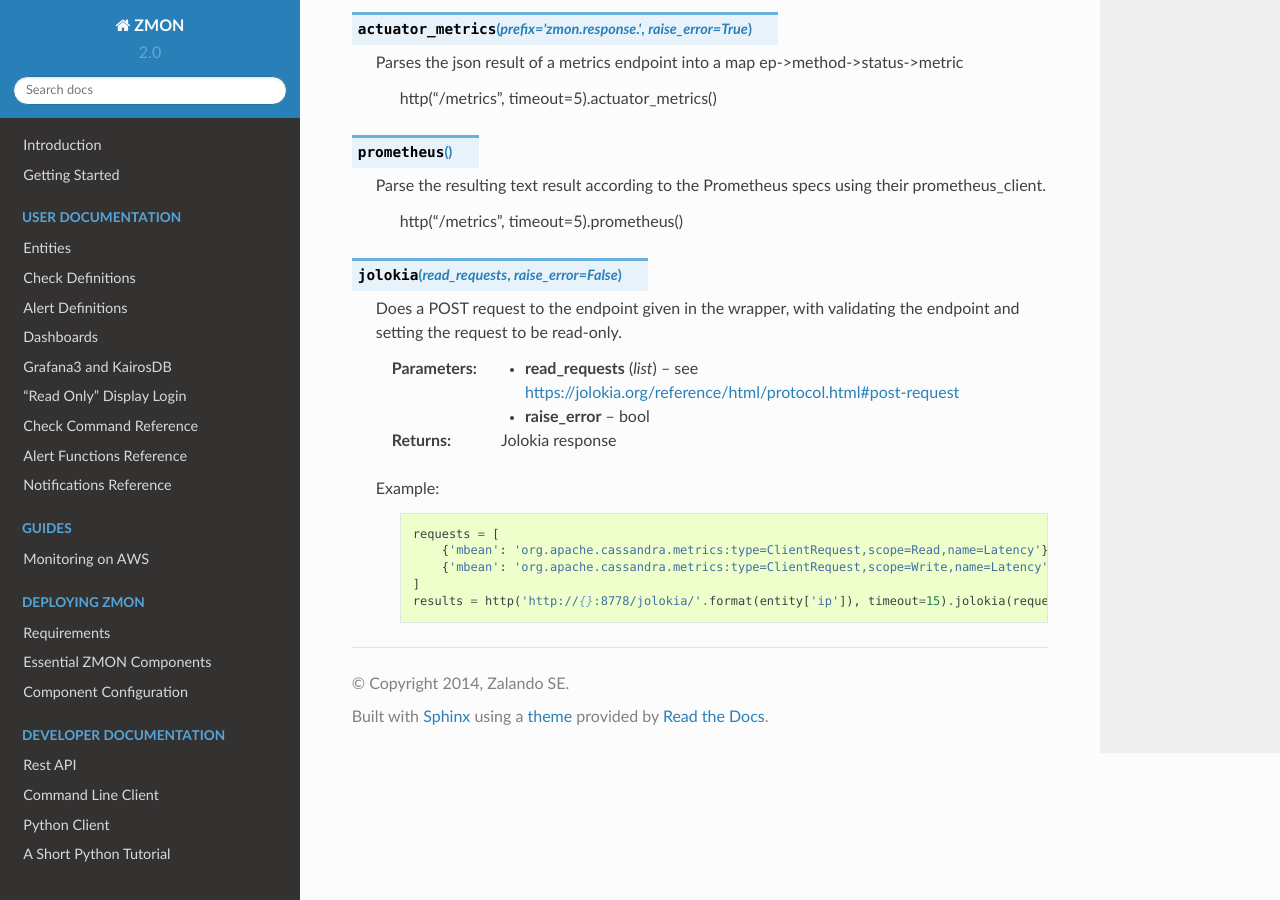
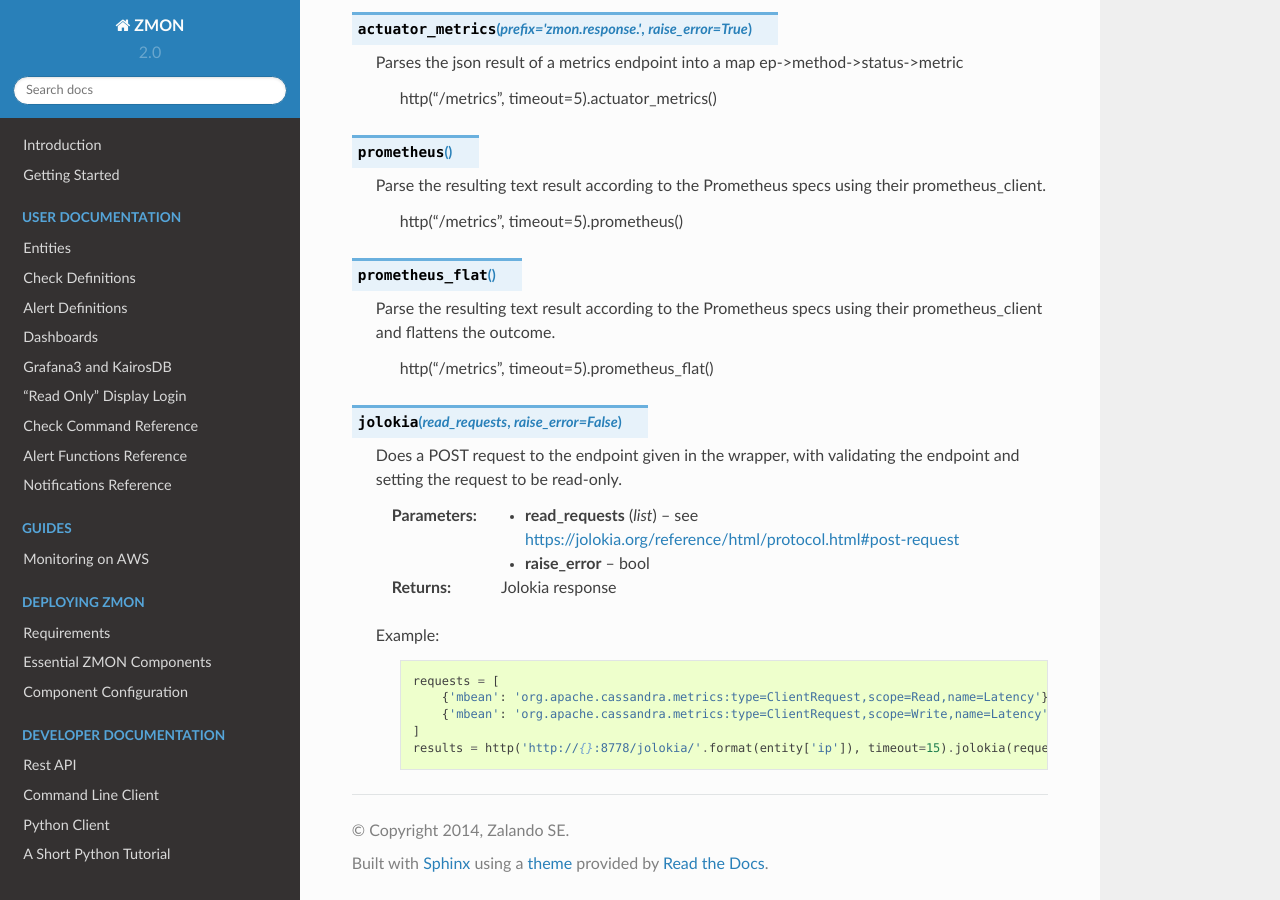
Before and after one commit to zalando-zmon/zmon-docs, a Sphinx documentation site: the page built from docs/user/check-ref/http_wrapper.rst, in a window 1280 px wide and 900 px high, scrolled down 2251 px. Built offline with Sphinx 7.4.7 and the Read the Docs theme 2.0.0, drawn with Linux system fonts in a browser that asks for light colours.

Commit message:
ISSUE-127 documentation of prometheus flat

```diff
--- a/docs/user/check-ref/http_wrapper.rst
+++ b/docs/user/check-ref/http_wrapper.rst
@@ -97,6 +97,15 @@ The object returned by the :py:func:`http` function provides methods: :py:meth:`
 
         http("/metrics", timeout=5).prometheus()
 
+.. _http-prometheus_flat:
+
+.. py:method:: prometheus_flat()
+
+    Parse the resulting text result according to the Prometheus specs using their prometheus_client
+    and flattens the outcome.
+
+        http("/metrics", timeout=5).prometheus_flat()
+
 .. _http-jolokia:
 
 .. py:method:: jolokia(read_requests, raise_error=False)
```
